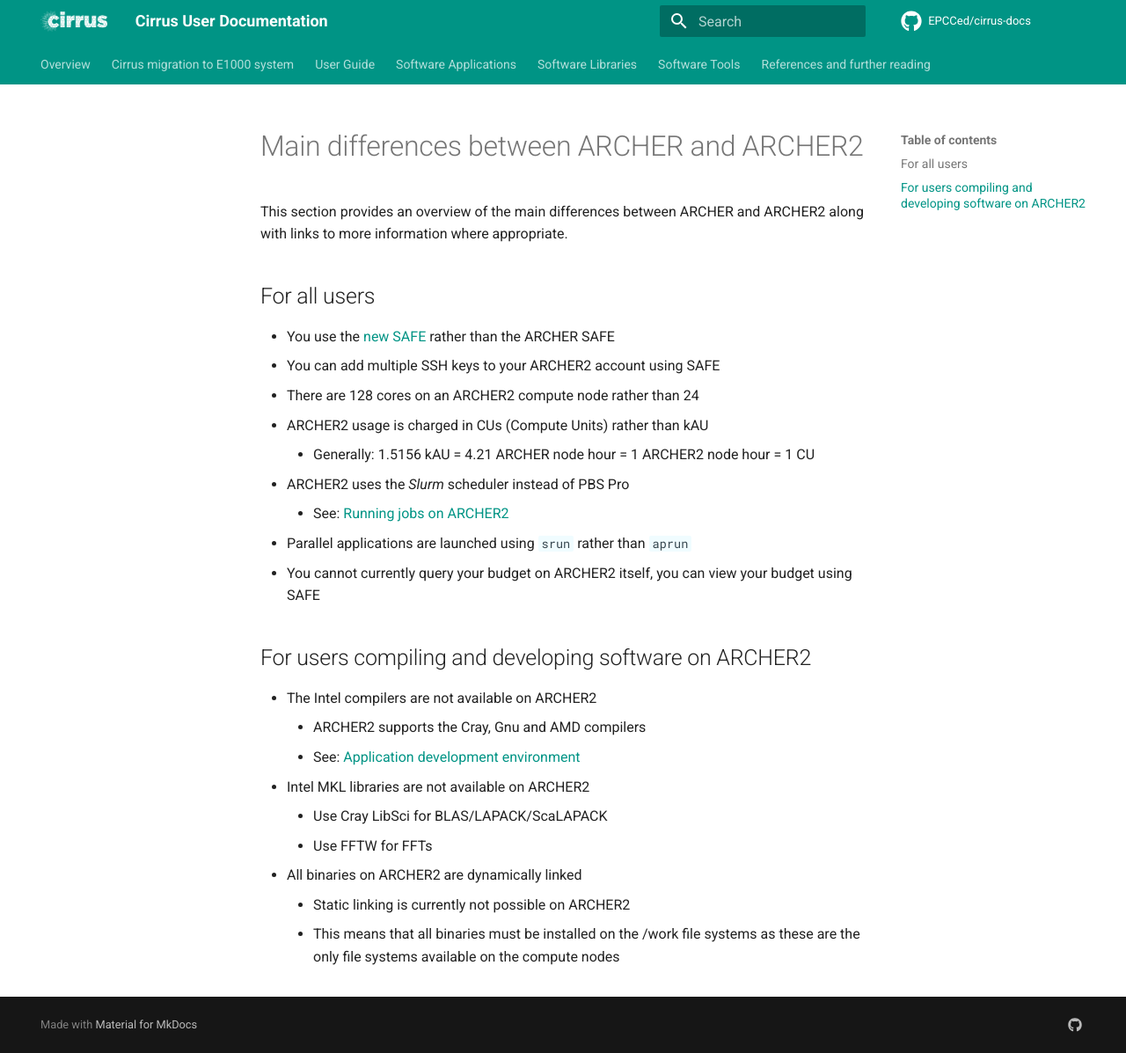
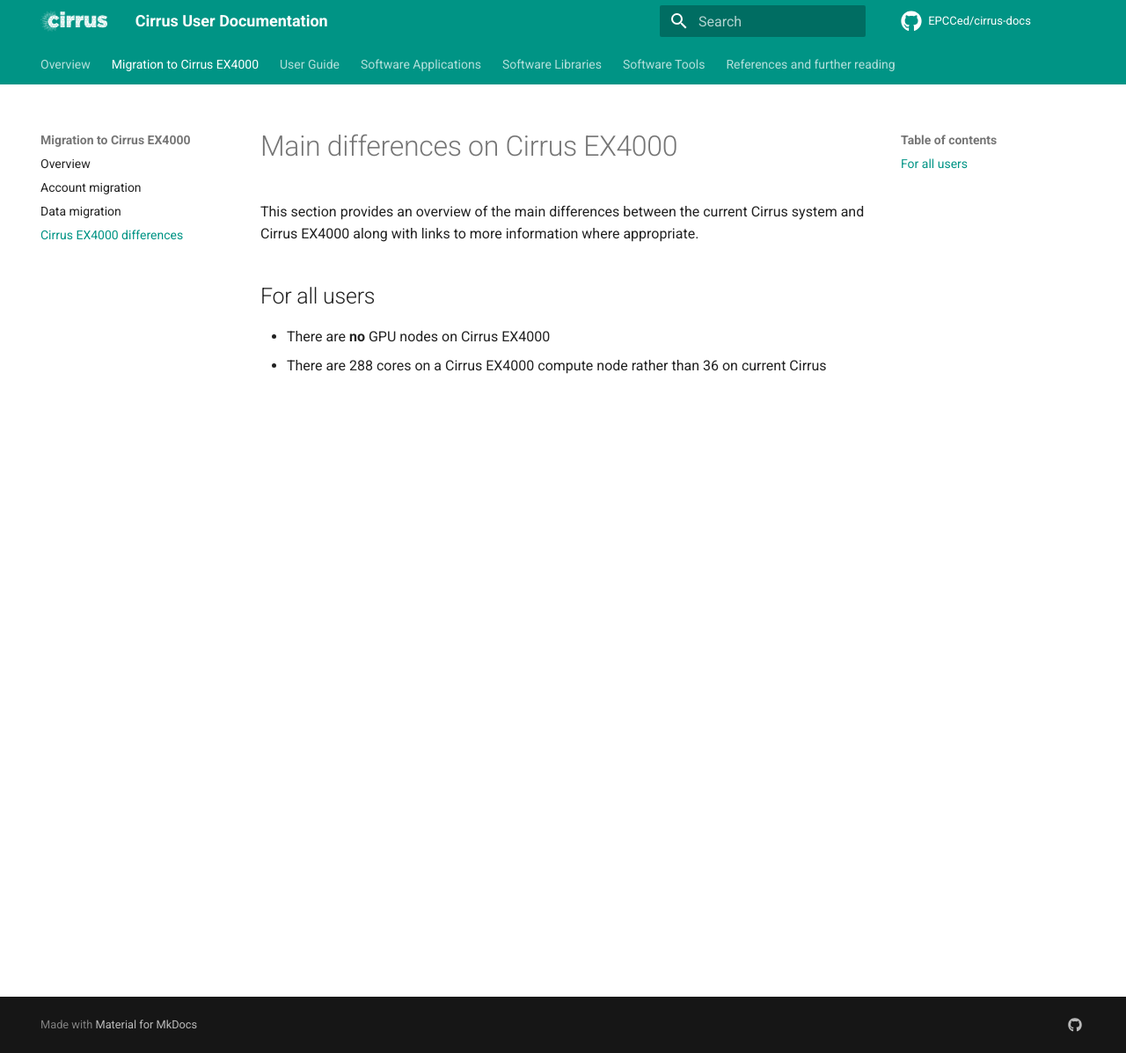
Before and after one commit to EPCCed/cirrus-docs, an MkDocs documentation site: the page built from docs/migration-2025/cirrus-differences.md, in a window 1280 px wide and 1197 px high. Shown: the whole window at 88% size. Built offline with MkDocs 1.6.1 and Material for MkDocs 9.7.7, drawn with Linux system fonts in a browser that asks for light colours; comment, search, counter and statistics services are not loaded.

```diff
--- a/docs/migration-2025/cirrus-differences.md
+++ b/docs/migration-2025/cirrus-differences.md
@@ -1,31 +1,10 @@
-# Main differences between ARCHER and ARCHER2
+# Main differences on Cirrus EX4000
 
 This section provides an overview of the main differences between
-ARCHER and ARCHER2 along with links to more information where
-appropriate.
+the current Cirrus system and Cirrus EX4000 along with links to more
+information where appropriate.
 
 ## For all users
 
-  - You use the [new SAFE](https://safe.epcc.ed.ac.uk) rather than the ARCHER SAFE
-  - You can add multiple SSH keys to your ARCHER2 account using SAFE
-  - There are 128 cores on an ARCHER2 compute node rather than 24
-  - ARCHER2 usage is charged in CUs (Compute Units) rather than kAU
-    - Generally: 1.5156 kAU = 4.21 ARCHER node hour = 1 ARCHER2 node hour = 1 CU
-  - ARCHER2 uses the *Slurm* scheduler instead of PBS Pro
-    - See: [Running jobs on ARCHER2](../user-guide/scheduler.md)
-  - Parallel applications are launched using `srun` rather than `aprun`
-  - You cannot currently query your budget on ARCHER2 itself, you can
-    view your budget using SAFE
-
-## For users compiling and developing software on ARCHER2
-
-  - The Intel compilers are not available on ARCHER2
-    - ARCHER2 supports the Cray, Gnu and AMD compilers
-    - See: [Application development environment](../user-guide/dev-environment.md)
-  - Intel MKL libraries are not available on ARCHER2
-    - Use Cray LibSci for BLAS/LAPACK/ScaLAPACK
-    - Use FFTW for FFTs
-  - All binaries on ARCHER2 are dynamically linked
-    - Static linking is currently not possible on ARCHER2
-    - This means that all binaries must be installed on the /work file systems
-      as these are the only file systems available on the compute nodes
+- There are **no** GPU nodes on Cirrus EX4000
+- There are 288 cores on a Cirrus EX4000 compute node rather than 36 on current Cirrus
--- a/mkdocs.yml
+++ b/mkdocs.yml
@@ -36,9 +36,14 @@ markdown_extensions:
 
 nav:
   - "Overview": index.md
-  - "Cirrus migration to E1000 system": e1000-migration
+  - "Migration to Cirrus EX4000":
+    - "Overview": migration-2025/index.md
+    - "Account migration": migration-2025/account-migration.md
+    - "Data migration": migration-2025/data-migration.md
+    - "Cirrus EX4000 differences": migration-2025/cirrus-differences.md
   - "User Guide":
     - "Introduction": user-guide/introduction.md
+    - "Hardware": user-guide/hardware.md
     - "Connecting to Cirrus": user-guide/connecting.md
     - "Data Management and Transfer": user-guide/data.md
     - "File and Resource Management": user-guide/resource_management.md
@@ -48,20 +53,14 @@ nav:
     - "Using Python": user-guide/python.md
     - "Solid state storage": user-guide/solidstate.md
   - "Software Applications":
-    - "Castep": software-packages/castep.md
+    - "CASTEP": software-packages/castep.md
     - "CP2K": software-packages/cp2k.md
-    - "ELEMENTS": software-packages/elements.md
-    - "FLACS": software-packages/flacs.md
-    - "Gaussian": software-packages/gaussian.md
     - "GROMACS": software-packages/gromacs.md
     - "HELYX&reg;": software-packages/helyx.md
     - "LAMMPS": software-packages/lammps.md
-    - "MATLAB": software-packages/MATLAB.md
-    - "NAMD": software-packages/namd.md
     - "OpenFOAM": software-packages/openfoam.md
     - "ORCA": software-packages/orca.md
     - "Quantum Espresso (QE)": software-packages/qe.md
-    - "STAR-CCM+": software-packages/starccm+.md
     - "VASP": software-packages/vasp.md
   - "Software Libraries":
     - "Intel MKL: BLAS, LAPACK, ScaLAPACK": software-libraries/intel_mkl.md
```
Also changed, not shown: docs/index.md (+2 -2 lines), docs/stylesheets/cirrus - Copy.css (deleted, +0 -52 lines), docs/user-guide/hardware.md (added, +153 -0 lines), docs/favicon.ico, docs/images/epccuoe_logo.png (deleted), docs/images/logo-set.png (added).
